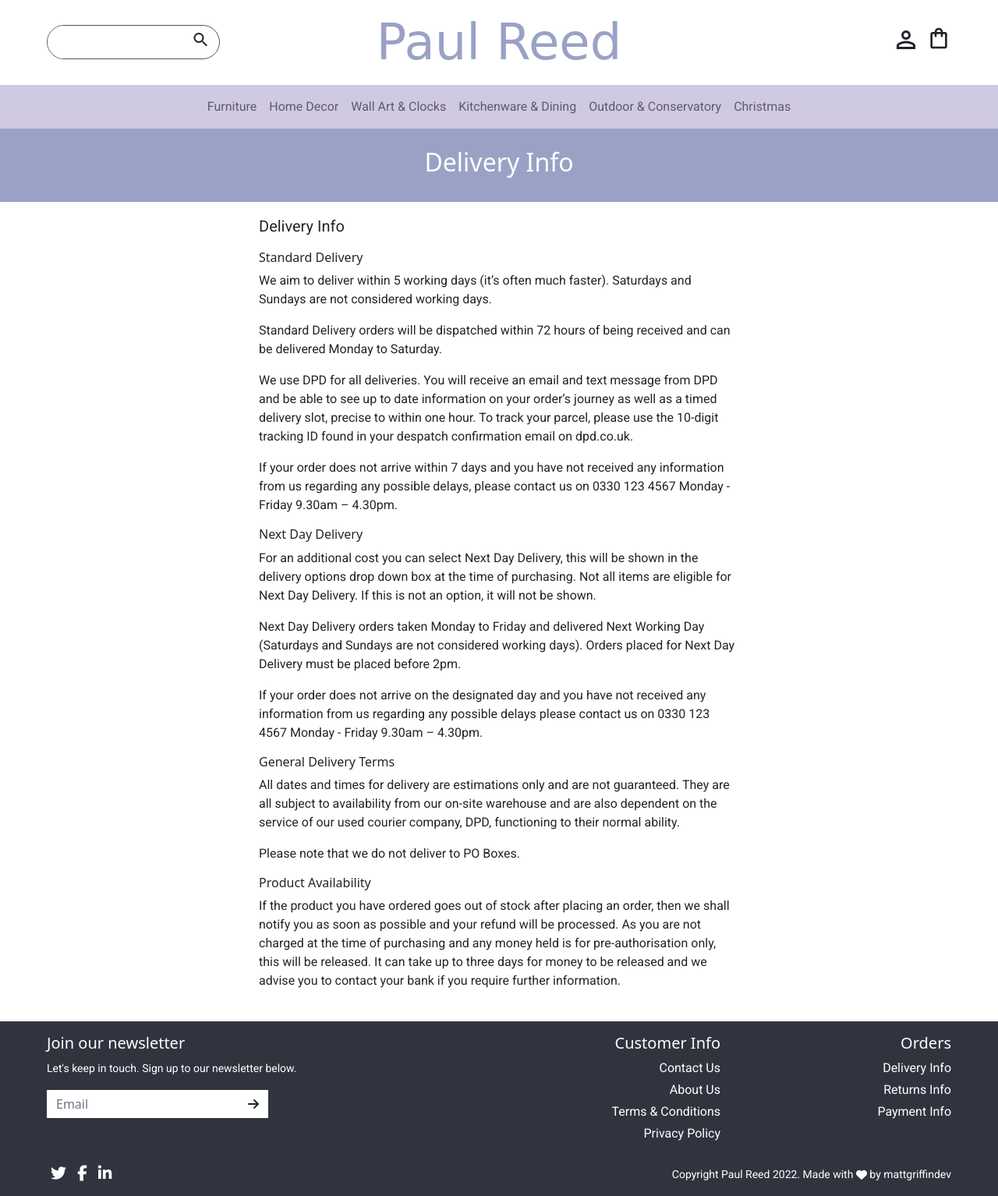
After one commit to mattgriffindev/ci_msp4_v1, a Django app: page /delivery/ in a window 1280 px wide. The commit adds this page. Shown: the whole page at 78% size. Run offline with Django 3.2, Linux system fonts and the light colour scheme; some libraries are stand-ins or nearby versions; some web fonts are replaced.

Commit message:
add delivery, payment & returns pages in home templates - add content & styling to home template pages

```diff
--- /dev/null
+++ b/home/templates/home/delivery.html
@@ -0,0 +1,52 @@
+{% extends "base.html" %}
+{% load static %}
+
+{% block page_header %}
+<div class="container-fluid page-title-container py-4 px-0 px-lg-5">
+    <div class="row">
+        <div class="text-center">
+            <h2>Delivery Info</h2>
+        </div>
+    </div>
+</div>
+{% endblock %}
+
+{% block content %}
+<div class="container-fluid">
+    <div class="row mt-3">
+        <div class="col-12 col-md-6 offset-md-3">
+            <p class="lead">Delivery Info</p>
+            <h6>Standard Delivery</h6>
+            <p>We aim to deliver within 5 working days (it’s often much faster). Saturdays and Sundays are not considered
+            working days.</p>
+            <p>Standard Delivery orders will be dispatched within 72 hours of being received and can be delivered Monday to
+            Saturday.</p>
+            <p>We use DPD for all deliveries. You will receive an email and text message from DPD and be able to see up to
+            date information on your order’s journey as well as a timed delivery slot, precise to within one hour. To
+            track your parcel, please use the 10-digit tracking ID found in your despatch confirmation email on
+            dpd.co.uk.</p>
+            <p>If your order does not arrive within 7 days and you have not received any information from us regarding any
+            possible delays, please contact us on 0330 123 4567 Monday - Friday 9.30am – 4.30pm.</p>
+            <h6>Next Day Delivery</h6>
+            <p>For an additional cost you can select Next Day Delivery, this will be shown in the delivery options drop
+            down box at the time of purchasing. Not all items are eligible for Next Day Delivery. If this is not an
+            option, it will not be shown.
+            <p>Next Day Delivery orders taken Monday to Friday and delivered Next Working Day (Saturdays and Sundays are
+            not considered working days). Orders placed for Next Day Delivery must be placed before 2pm.</p>
+            <p>If your order does not arrive on the designated day and you have not received any information from us
+            regarding any possible delays please contact us on 0330 123 4567 Monday - Friday 9.30am – 4.30pm.</p>
+            <h6>General Delivery Terms</h6>
+            <p>All dates and times for delivery are estimations only and are not guaranteed. They are all subject to
+            availability from our on-site warehouse and are also dependent on the service of our used courier company,
+            DPD, functioning to their normal ability.</p>
+            <p>Please note that we do not deliver to PO Boxes.</p>
+            <h6>Product Availability</h6>
+            <p>If the product you have ordered goes out of stock after placing an order, then we shall notify you as soon
+            as possible and your refund will be processed. As you are not charged at the time of purchasing and any
+            money held is for pre-authorisation only, this will be released. It can take up to three days for money to
+            be released and we advise you to contact your bank if you require further information.</p>
+        </div>
+    </div>
+</div>
+
+{% endblock %}
--- a/home/urls.py
+++ b/home/urls.py
@@ -8,4 +8,7 @@ urlpatterns = [
     path('contact/', views.contact, name='contact'),
     path('terms/', views.terms, name='terms'),
     path('privacy/', views.privacy, name='privacy'),
+    path('delivery/', views.delivery, name='delivery'),
+    path('returns/', views.returns, name='returns'),
+    path('payment/', views.payment, name='payment'),
 ]
--- a/home/views.py
+++ b/home/views.py
@@ -33,6 +33,24 @@ def terms(request):
     return render(request, 'home/terms.html')
 
 
+def delivery(request):
+    """ A view that renders the delivery page """
+
+    return render(request, 'home/delivery.html')
+
+
+def returns(request):
+    """ A view that renders the returns page """
+
+    return render(request, 'home/returns.html')
+
+
+def payment(request):
+    """ A view that renders the payment & security page """
+
+    return render(request, 'home/payment.html')
+
+
 def privacy(request):
     """ A view that renders the privacy page """
 
--- a/templates/includes/main-footer.html
+++ b/templates/includes/main-footer.html
@@ -1,7 +1,7 @@
 <div class="col-6 d-none d-lg-block">
   <div class="row">
     <div class="col-6 text-end">
-      <h5>Paul Reed</h5>
+      <h5>Customer Info</h5>
       <ul>
         <li>
           <a href="{% url 'contact' %}">Contact Us</a>
@@ -18,19 +18,16 @@
       </ul>
     </div>
     <div class="col-6 text-end">
-      <h5>Heading</h5>
+      <h5>Orders</h5>
       <ul>
         <li>
-          <a href="">Link</a>
+          <a href="{% url 'delivery' %}">Delivery Info</a>
         </li>
         <li>
-          <a href="">Link</a>
+          <a href="{% url 'returns' %}">Returns Info</a>
         </li>
         <li>
-          <a href="">Link</a>
-        </li>
-        <li>
-          <a href="">Link</a>
+          <a href="{% url 'payment' %}">Payment Info</a>
         </li>
       </ul>
     </div>
--- a/templates/includes/mobile-footer.html
+++ b/templates/includes/mobile-footer.html
@@ -30,7 +30,7 @@
     <div class="col-12 text-center pt-2">
       <button class="mobile-footer-collapse" data-bs-toggle="collapse" data-bs-target="#collapseExample2"
         aria-expanded="false" aria-controls="collapseExample">
-        <h5>Heading
+        <h5>Orders
           <span class="material-icons-outlined">
             arrow_drop_down
           </span>
@@ -40,9 +40,15 @@
       <div class="collapse" id="collapseExample2">
         <div class="card card-body">
           <ul>
-            <li><a href="#">Action</a></li>
-            <li><a href="#">Another action</a></li>
-            <li><a href="#">Something else here</a></li>
+            <li>
+              <a href="{% url 'delivery' %}">Delivery Info</a>
+            </li>
+            <li>
+              <a href="{% url 'returns' %}">Returns Info</a>
+            </li>
+            <li>
+              <a href="{% url 'payment' %}">Payment Info</a>
+            </li>
           </ul>
         </div>
       </div>
```
Also changed, not shown: home/templates/home/payment.html (added, +44 -0 lines), home/templates/home/returns.html (added, +51 -0 lines).
